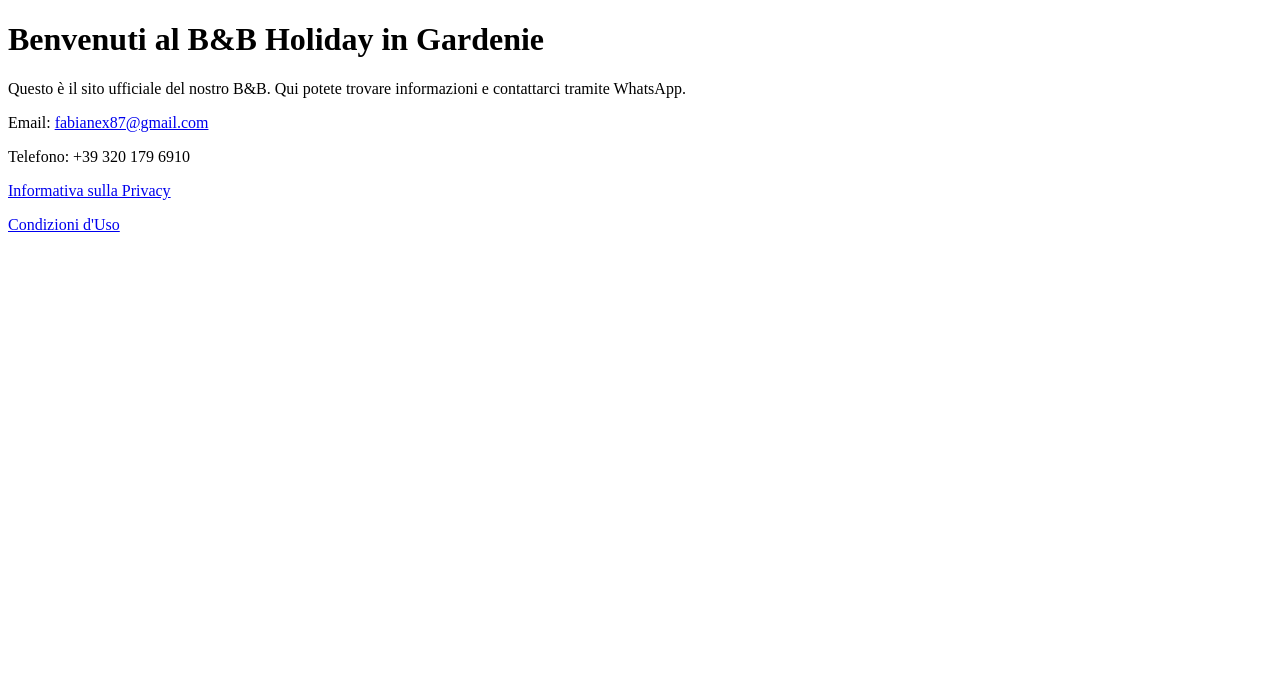
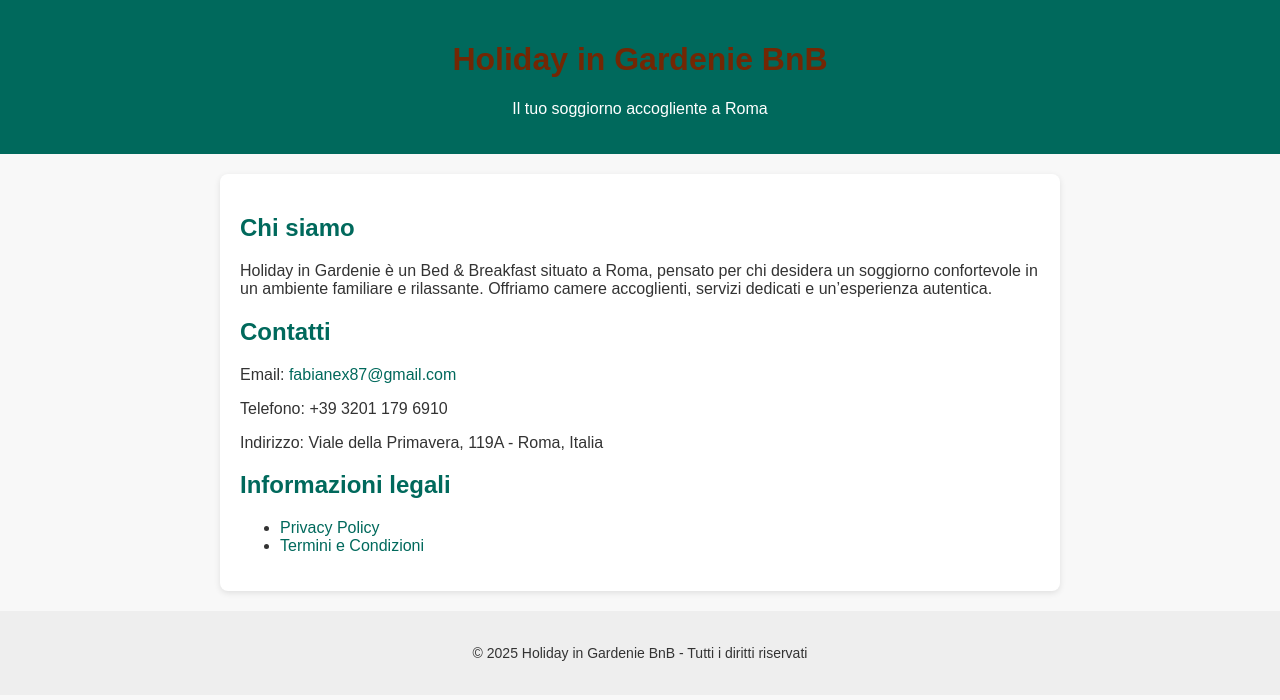
Before and after one commit to fabianex87/holiday-in-gardenie-bnb-bot, a website: page public/index.html in a window 1280 px wide. Drawn offline with Linux system fonts and the light colour scheme.

Commit message:
Updated index page

```diff
--- a/public/index.html
+++ b/public/index.html
@@ -1,15 +1,80 @@
 <!DOCTYPE html>
 <html lang="it">
 <head>
-  <meta charset="UTF-8">
-  <title>Holiday in Gardenie B&B</title>
+  <meta charset="UTF-8" />
+  <meta name="viewport" content="width=device-width, initial-scale=1.0" />
+  <title>Holiday in Gardenie BnB Bot</title>
+  <style>
+    body {
+      font-family: Arial, sans-serif;
+      margin: 0;
+      padding: 0;
+      background: #f8f8f8;
+      color: #333;
+    }
+    header {
+      background: #00695c;
+      color: #fff;
+      padding: 20px;
+      text-align: center;
+    }
+    main {
+      max-width: 800px;
+      margin: 20px auto;
+      padding: 20px;
+      background: #fff;
+      border-radius: 8px;
+      box-shadow: 0 2px 6px rgba(0,0,0,0.1);
+    }
+    h1 {
+      color: #732704;
+    }
+    h2 {
+      color: #00695c;
+    }
+    footer {
+      text-align: center;
+      padding: 20px;
+      font-size: 14px;
+      background: #eee;
+    }
+    a {
+      color: #00695c;
+      text-decoration: none;
+    }
+    a:hover {
+      text-decoration: underline;
+    }
+  </style>
 </head>
 <body>
-  <h1>Benvenuti al B&B Holiday in Gardenie</h1>
-  <p>Questo è il sito ufficiale del nostro B&B. Qui potete trovare informazioni e contattarci tramite WhatsApp.</p>
-  <p>Email: <a href="mailto:fabianex87@gmail.com">fabianex87@gmail.com</a></p>
-  <p>Telefono: +39 320 179 6910</p>
-  <p><a href="privacy.html">Informativa sulla Privacy</a></p>
-  <p><a href="terms.html">Condizioni d'Uso</a></p>
+  <header>
+    <h1>Holiday in Gardenie BnB</h1>
+    <p>Il tuo soggiorno accogliente a Roma</p>
+  </header>
+
+  <main>
+    <h2>Chi siamo</h2>
+    <p>
+      Holiday in Gardenie è un Bed & Breakfast situato a Roma, pensato per chi desidera
+      un soggiorno confortevole in un ambiente familiare e rilassante.
+      Offriamo camere accoglienti, servizi dedicati e un’esperienza autentica.
+    </p>
+
+    <h2>Contatti</h2>
+    <p>Email: <a href="mailto:fabianex87@gmail.com">fabianex87@gmail.com</a></p>
+    <p>Telefono: +39 3201 179 6910</p>
+    <p>Indirizzo: Viale della Primavera, 119A - Roma, Italia</p>
+
+    <h2>Informazioni legali</h2>
+    <ul>
+      <li><a href="./privacy.html" target="_blank">Privacy Policy</a></li>
+      <li><a href="./terms.html" target="_blank">Termini e Condizioni</a></li>
+    </ul>
+  </main>
+
+  <footer>
+    <p>© 2025 Holiday in Gardenie BnB - Tutti i diritti riservati</p>
+  </footer>
 </body>
 </html>
```
